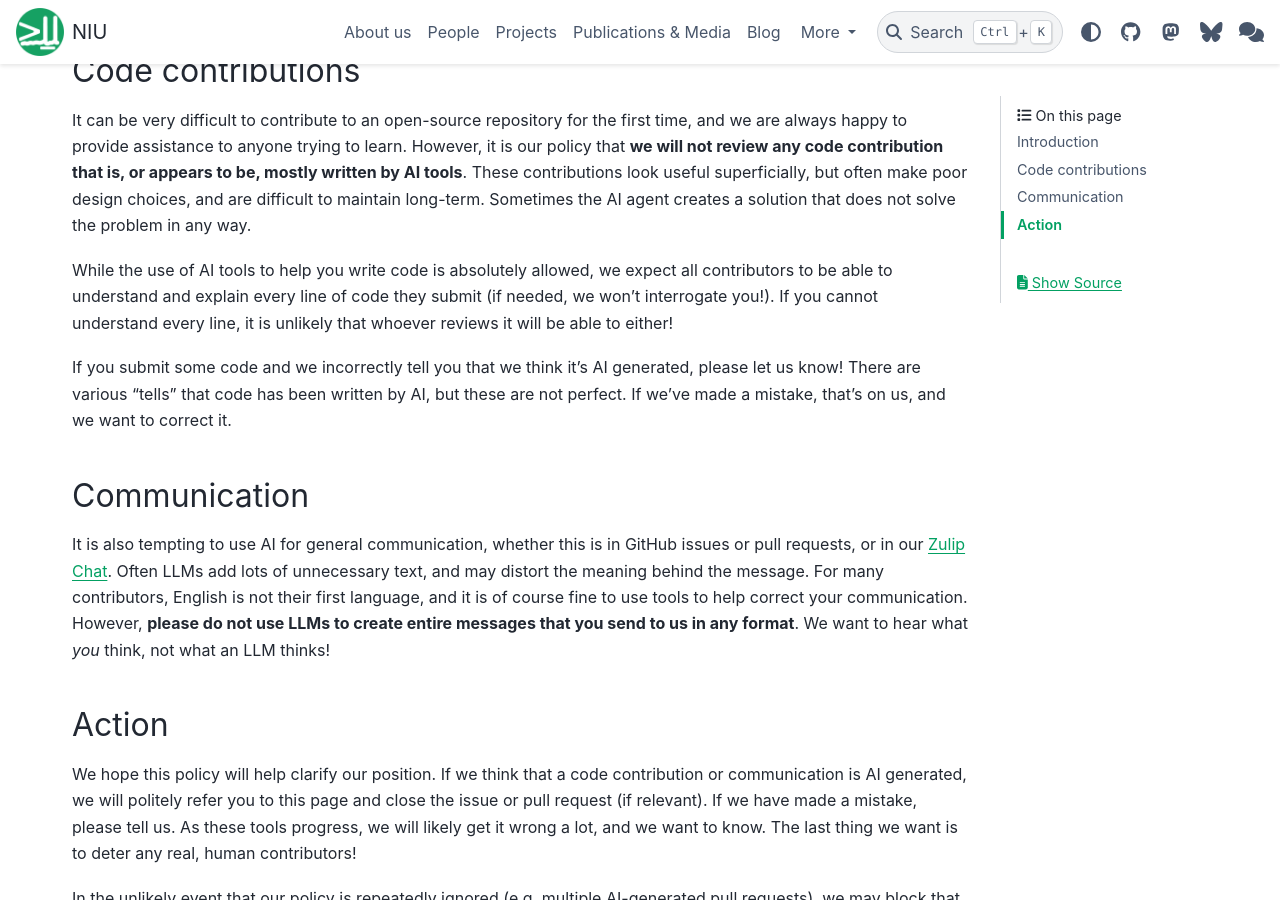
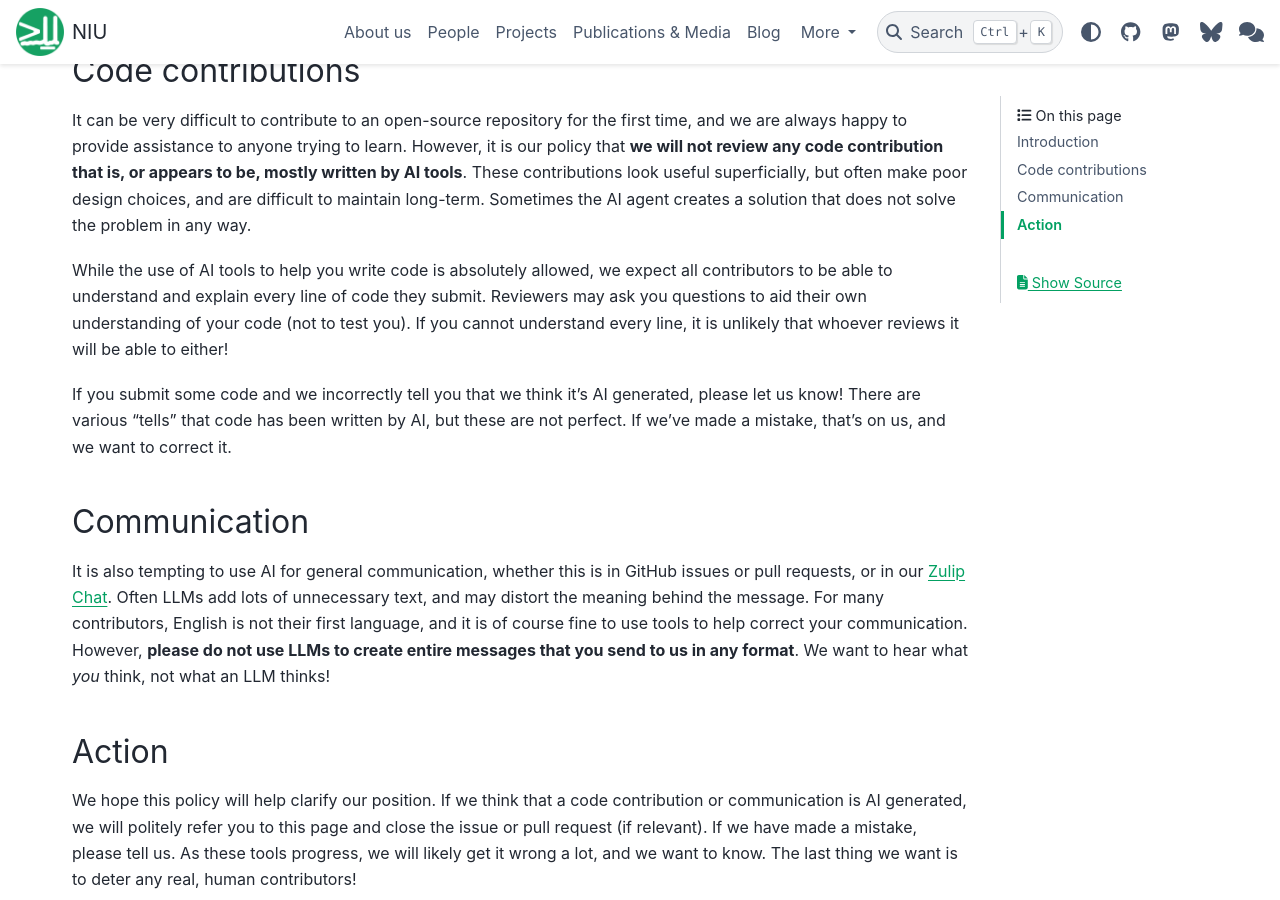
Before and after one commit to neuroinformatics-unit/neuroinformatics-unit.github.io, a Sphinx documentation site: the page built from docs/source/get-involved/ai_policy.md, in a window 1280 px wide and 900 px high, scrolled down 695 px. Built offline with Sphinx 7.4.7 and the PyData theme 0.15.4, drawn with Linux system fonts in a browser that asks for light colours; nearby versions of some CDN libraries.

Commit message:
Update docs/source/get-involved/ai_policy.md
Co-authored-by: Alessandro Felder <alessandrofelder@users.noreply.github.com>

```diff
--- a/docs/source/get-involved/ai_policy.md
+++ b/docs/source/get-involved/ai_policy.md
@@ -26,7 +26,7 @@ poor design choices, and are difficult to maintain long-term. Sometimes the AI a
 solve the problem in any way.
 
 While the use of AI tools to help you write code is absolutely allowed, we expect all contributors to be able to
-understand and explain every line of code they submit (if needed, we won't interrogate you!). If you cannot
+understand and explain every line of code they submit. Reviewers may ask you questions to aid their own understanding of your code (not to test you). If you cannot
 understand every line, it is unlikely that whoever reviews it will be able to either!
 
 If you submit some code and we incorrectly tell you that we think it's AI generated, please let us know! There are various
```
